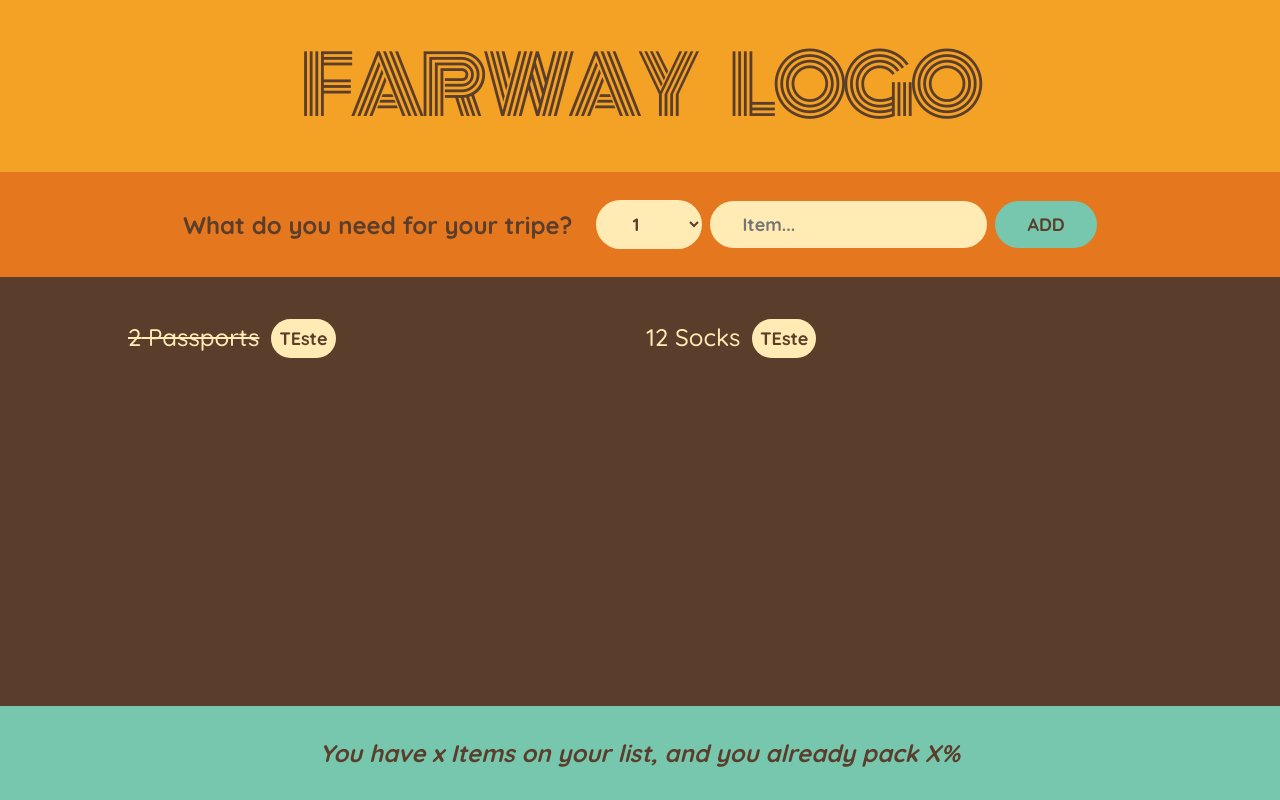
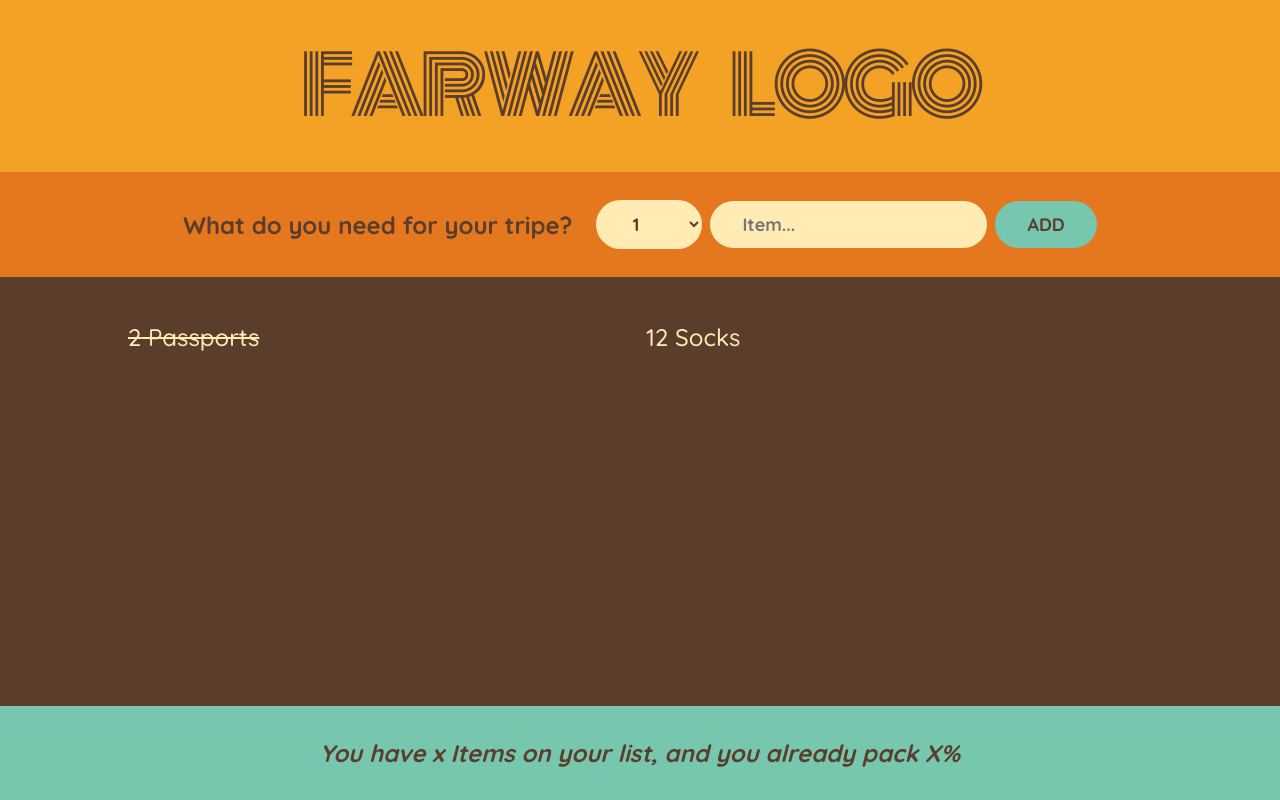
Before and after one commit to carlosaflach/The-far-away-app, a React (Create React App) app in the folder the-far-away-app/: page / in a window 1280 px wide. Built offline with nearby package versions, Linux system fonts and the light colour scheme; the HTML template or start-up script is replaced by a standard one.

Commit message:
styles: update css

```diff
--- a/the-far-away-app/src/index.css
+++ b/the-far-away-app/src/index.css
@@ -117,7 +117,7 @@ input[type="checkbox"] {
 
 .list li button {
   cursor: pointer;
-  background: 'Black';
+  background: none;
   border: none;
   font-size: 1.8rem;
   padding: 0.8rem;
```
